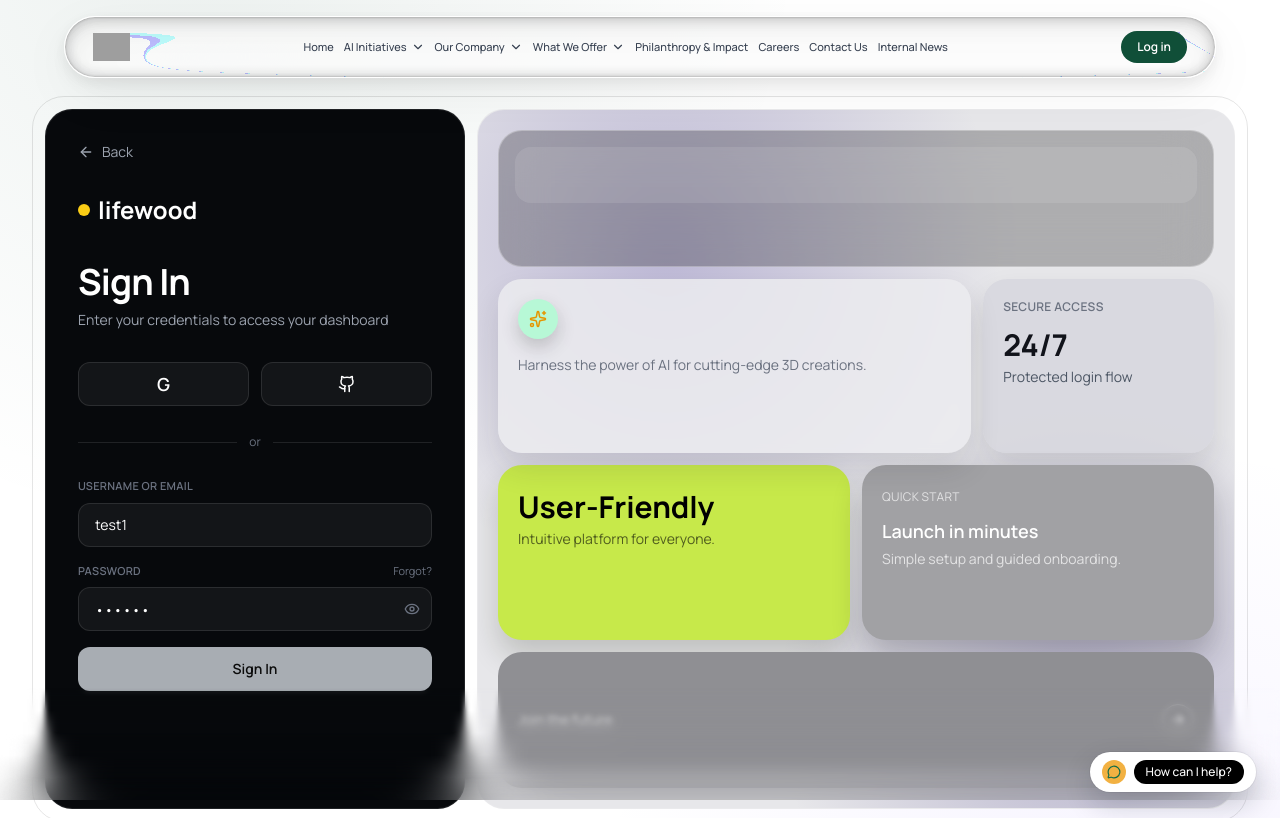
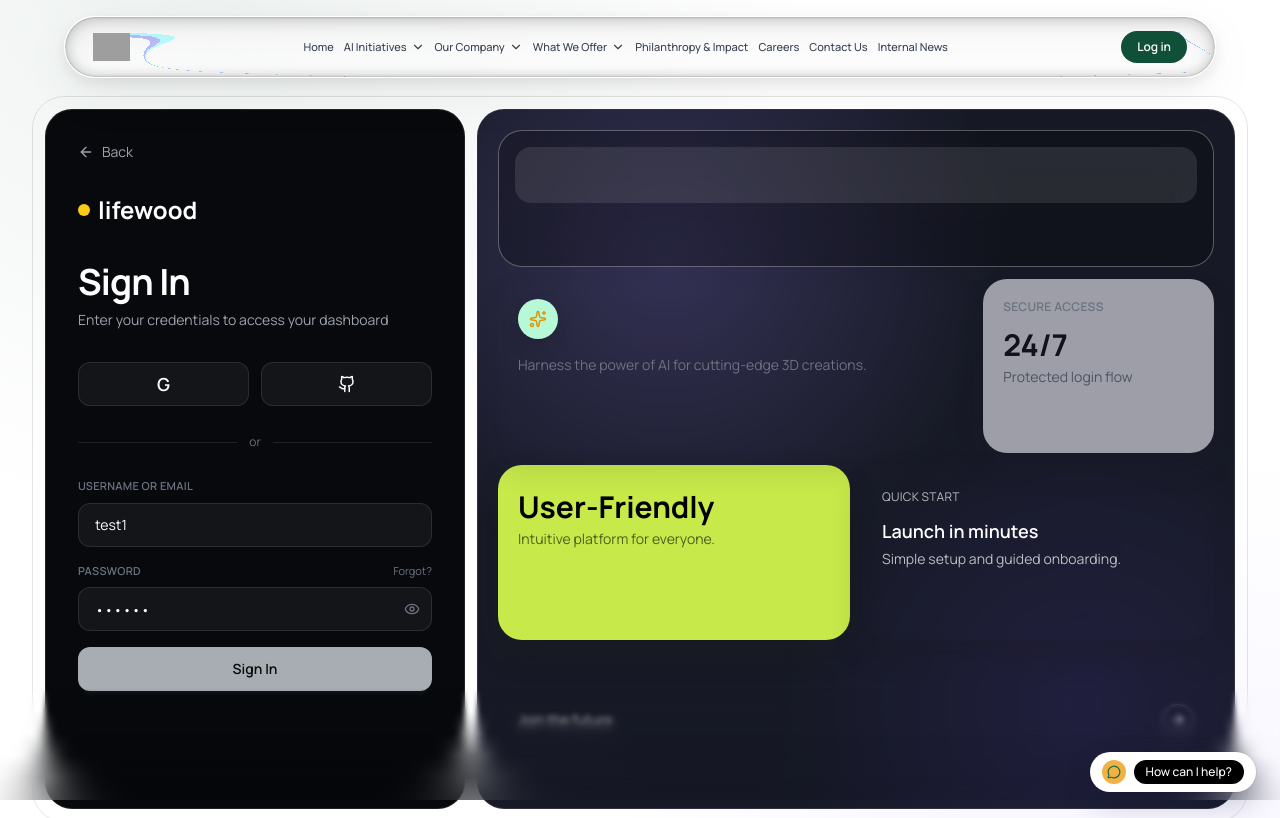
Before and after one commit to boi-daaniel/Lifewood-website, a React (Vite) app: page /login in a window 1280 px wide. Shown: the top 818 px of the page. Built offline with nearby package versions, Linux system fonts and the light colour scheme; grey boxes are pictures that could not be loaded; a web font is replaced by a local one.

Commit message:
Fixed and updated log in page background (Bento box container background)

```diff
--- a/pages/Login.tsx
+++ b/pages/Login.tsx
@@ -123,17 +123,17 @@ export const Login: React.FC = () => {
                         </form>
                     </div>
 
-                    <div className="relative min-h-[340px] overflow-hidden rounded-[1.7rem] border border-white/10 bg-[#e7e7ea] p-4 md:p-5 lg:min-h-[700px]">
-                        <div className="pointer-events-none absolute inset-0">
+                    <div className="relative min-h-[340px] overflow-hidden rounded-[1.7rem] border border-white/10 bg-[#171a26] p-4 md:p-5 lg:min-h-[700px]">
+                        <div className="pointer-events-none absolute inset-0 rounded-[1.7rem] overflow-hidden">
                             <DarkVeil
-                                hueShift={0}
-                                noiseIntensity={0}
-                                scanlineIntensity={0}
+                                hueShift={210}
+                                noiseIntensity={0.04}
+                                scanlineIntensity={0.03}
                                 speed={0.5}
-                                scanlineFrequency={0}
-                                warpAmount={0}
+                                scanlineFrequency={1.4}
+                                warpAmount={0.14}
                             />
-                            <div className="absolute inset-0 bg-white/12" />
+                            <div className="absolute inset-0 bg-black/22" />
                         </div>
 
                         <div className="relative z-10 grid h-full auto-rows-[minmax(90px,auto)] grid-cols-1 gap-3 md:grid-cols-6">
@@ -141,14 +141,14 @@ export const Login: React.FC = () => {
                                 <div className="h-14 w-full rounded-2xl bg-white/10" />
                             </div>
 
-                            <div className="md:col-span-4 rounded-3xl bg-[#ececef]/85 p-5 shadow-[0_16px_30px_rgba(30,30,40,0.12)] backdrop-blur-sm">
+                            <div className="md:col-span-4 rounded-3xl bg-[#ececef]/72 p-5 shadow-[0_16px_30px_rgba(30,30,40,0.12)] backdrop-blur-sm">
                                 <div className="inline-flex h-10 w-10 items-center justify-center rounded-full bg-[#b7f8d6] text-[#e69500] shadow-[0_8px_18px_rgba(18,18,18,0.2)]">
                                     <Sparkles size={18} />
                                 </div>
                                 <p className="mt-4 text-sm text-gray-500">Harness the power of AI for cutting-edge 3D creations.</p>
                             </div>
 
-                            <div className="md:col-span-2 rounded-3xl bg-[#d7d7de]/85 p-5 shadow-[0_16px_30px_rgba(30,30,40,0.12)]">
+                            <div className="md:col-span-2 rounded-3xl bg-[#d7d7de]/70 p-5 shadow-[0_16px_30px_rgba(30,30,40,0.12)] backdrop-blur-sm">
                                 <p className="text-xs font-semibold uppercase tracking-wide text-gray-500">Secure Access</p>
                                 <p className="mt-3 text-3xl font-bold text-[#11131a]">24/7</p>
                                 <p className="mt-1 text-sm text-gray-600">Protected login flow</p>
@@ -159,7 +159,7 @@ export const Login: React.FC = () => {
                                 <p className="mt-1 text-sm text-black/60">Intuitive platform for everyone.</p>
                             </div>
 
-                            <div className="md:col-span-3 rounded-3xl bg-[#a1a1a4] px-5 py-6 text-white/80 shadow-[0_16px_30px_rgba(25,25,29,0.24)]">
+                            <div className="md:col-span-3 rounded-3xl bg-[#a1a1a4]/78 px-5 py-6 text-white/80 shadow-[0_16px_30px_rgba(25,25,29,0.24)] backdrop-blur-sm">
                                 <p className="text-xs uppercase tracking-wide text-white/70">Quick Start</p>
                                 <p className="mt-3 text-lg font-semibold text-white">Launch in minutes</p>
                                 <p className="mt-1 text-sm text-white/70">Simple setup and guided onboarding.</p>
@@ -167,7 +167,7 @@ export const Login: React.FC = () => {
 
                             <button
                                 type="button"
-                                className="group md:col-span-6 flex items-center justify-between rounded-3xl bg-[#8f8f93] px-5 py-5 text-left text-white/80 transition-colors hover:bg-[#848488]"
+                                className="group md:col-span-6 flex items-center justify-between rounded-3xl bg-[#8f8f93]/78 px-5 py-5 text-left text-white/80 transition-colors hover:bg-[#848488]/90 backdrop-blur-sm"
                             >
                                 <span className="text-sm">Join the future</span>
                                 <span className="flex h-8 w-8 items-center justify-center rounded-full border border-white/30 transition-transform group-hover:translate-x-0.5">
```
